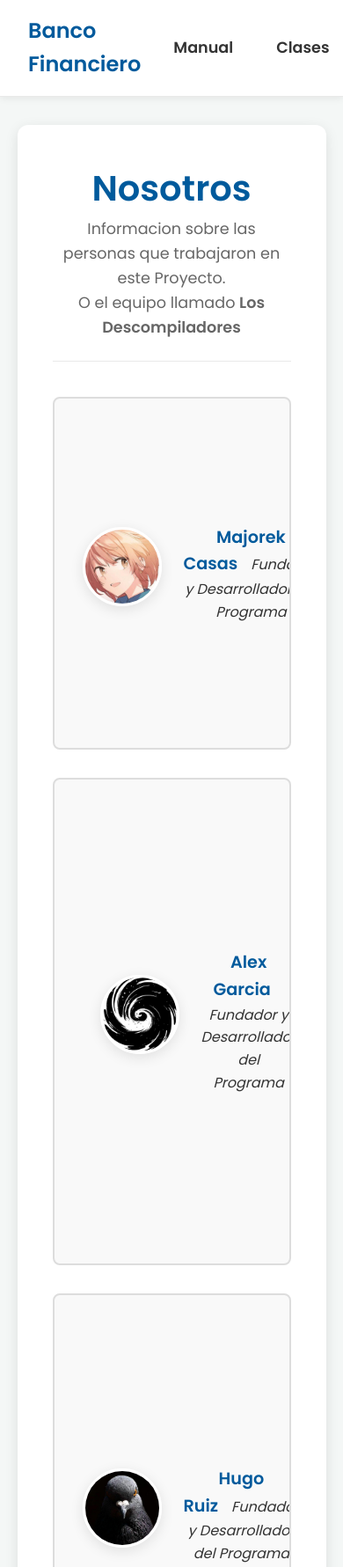
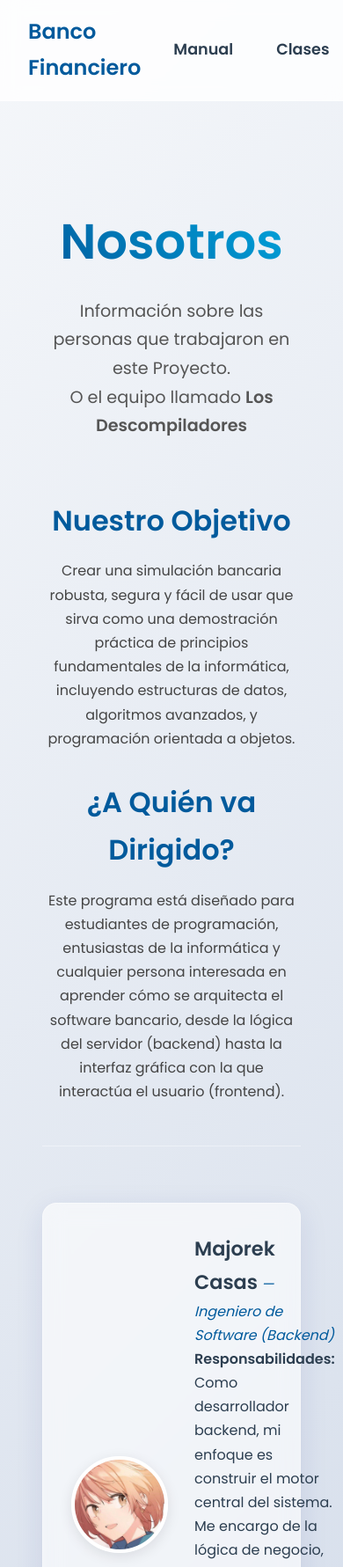
Before and after one commit to AlexGPB06/Manual_Usuaeio_Proyecto_ED, a plain HTML site: page quienes_somos.html in a window 390 px wide. Shown: the top 1781 px of the page at 88% size. Drawn offline with Linux system fonts and the light colour scheme.

Commit message:
mejora quien somos y clases

```diff
--- /dev/null
+++ b/quien.css
@@ -0,0 +1,176 @@
+/* --- Estilos Generales y Variables --- */
+:root {
+    --primary-color: #005A9C;
+    --secondary-color: #00A9E0;
+    --surface-color: rgba(255, 255, 255, 0.6); /* Color para efecto cristal */
+    --text-color: #2c3e50;
+    --light-gray: rgba(255, 255, 255, 0.4); /* Borde sutil para el efecto cristal */
+    --shadow-glass: 0 8px 32px 0 rgba(31, 38, 135, 0.1);
+}
+
+/* --- Animación Dinámica de Entrada --- */
+@keyframes fadeInSlideUp {
+    from {
+        opacity: 0;
+        transform: translateY(30px);
+    }
+    to {
+        opacity: 1;
+        transform: translateY(0);
+    }
+}
+
+* {
+    margin: 0;
+    padding: 0;
+    box-sizing: border-box;
+}
+
+body {
+    font-family: 'Poppins', sans-serif;
+    /* Fondo con gradiente elegante */
+    background: linear-gradient(135deg, #f5f7fa 0%, #c3cfe2 100%);
+    color: var(--text-color);
+    line-height: 1.7;
+}
+
+/* === Barra de Navegación (Estilo consistente) === */
+nav {
+    background: rgba(255, 255, 255, 0.8);
+    backdrop-filter: blur(10px);
+    padding: 1rem 0;
+    width: 100%;
+    position: sticky;
+    top: 0;
+    z-index: 100;
+    border-bottom: 1px solid var(--light-gray);
+}
+
+.nav-container {
+    max-width: 1200px;
+    margin: 0 auto;
+    padding: 0 2rem;
+    display: flex;
+    justify-content: space-between;
+    align-items: center;
+}
+
+.nav-logo a {
+    color: var(--primary-color);
+    text-decoration: none;
+    font-size: 1.5rem;
+    font-weight: 600;
+}
+
+nav ul { list-style: none; display: flex; align-items: center; margin: 0; padding: 0; }
+nav ul li { margin-left: 25px; }
+nav ul li a {
+    color: var(--text-color);
+    text-decoration: none;
+    font-weight: 600;
+    font-size: 1.1rem;
+    padding: 8px 12px;
+    border-radius: 6px;
+    position: relative;
+    transition: all 0.3s ease;
+}
+nav ul li a:hover { color: var(--primary-color); transform: translateY(-2px); }
+nav ul li a.active { background-color: var(--primary-color); color: white; }
+
+/* --- Contenedor Principal --- */
+.container {
+    max-width: 1000px; /* Un poco más estrecho para mejor lectura */
+    margin: 4rem auto;
+    padding: 3rem;
+}
+
+header {
+    text-align: center;
+    margin-bottom: 4rem;
+}
+
+header h1 {
+    font-size: 3.5rem;
+    font-weight: 700;
+    /* Título con gradiente */
+    background: linear-gradient(45deg, var(--primary-color), var(--secondary-color));
+    -webkit-background-clip: text;
+    -webkit-text-fill-color: transparent;
+    margin-bottom: 1rem;
+}
+header p { color: #555; font-size: 1.2rem; }
+
+/* --- Estilos para la sección de perfiles con efecto cristal --- */
+.profile-container {
+    background: var(--surface-color);
+    backdrop-filter: blur(12px);
+    border: 1px solid var(--light-gray);
+    box-shadow: var(--shadow-glass);
+    padding: 2rem;
+    margin: 2rem 0;
+    border-radius: 16px;
+    display: flex;
+    align-items: center;
+    gap: 30px;
+    transition: all 0.4s ease;
+
+    /* Aplicamos la animación */
+    opacity: 0;
+    animation: fadeInSlideUp 0.6s ease-out forwards;
+}
+
+.profile-container:hover {
+    transform: translateY(-8px);
+    box-shadow: 0 12px 35px 0 rgba(31, 38, 135, 0.15);
+}
+
+/* Retraso en la animación para cada perfil */
+.profile-container:nth-of-type(1) { animation-delay: 0.2s; }
+.profile-container:nth-of-type(2) { animation-delay: 0.4s; }
+.profile-container:nth-of-type(3) { animation-delay: 0.6s; }
+
+.profile-container img {
+    width: 110px;
+    height: 110px;
+    object-fit: cover;
+    border-radius: 50%;
+    border: 4px solid white;
+    box-shadow: 0 4px 15px rgba(0,0,0,0.1);
+    transition: all 0.4s ease;
+}
+
+.profile-container:hover img {
+    border-color: var(--secondary-color);
+    transform: scale(1.05);
+}
+
+.profile-container span {
+    font-weight: 600;
+    font-size: 1.4rem;
+}
+
+.profile-container i {
+    color: var(--primary-color);
+    font-weight: 500;
+}
+
+/* Estilos para la sección "Nuestro Objetivo" */
+main section {
+    text-align: center;
+    margin-bottom: 4rem;
+    padding-bottom: 3rem;
+    border-bottom: 1px solid var(--light-gray);
+}
+
+main section h2 {
+    font-weight: 600;
+    color: var(--primary-color);
+    margin-bottom: 1rem;
+    font-size: 2rem;
+}
+
+main section p {
+    max-width: 750px;
+    margin: 0 auto;
+    color: #444;
+}
--- a/quienes_somos.html
+++ b/quienes_somos.html
@@ -5,8 +5,7 @@
     <meta name="viewport" content="width=device-width, initial-scale=1.0">
     <title>Quienes Somos - Banco Financiero</title>
     <link href="https://fonts.googleapis.com/css2?family=Poppins:wght@300;400;600&display=swap" rel="stylesheet">
-    <link rel="stylesheet" href="style.css">
-</head>
+    <link rel="stylesheet" href="quien.css"> </head>
 <body>
 
 <nav>
@@ -21,98 +20,46 @@
         </ul>
     </div>
 </nav>
-<style>
-/* Ensure proper background and container centering */
-body {
-    background-color: #f4f7f6;
-    margin: 0;
-    padding: 0;
-    font-family: 'Poppins', sans-serif;
-}
 
-/* Ensure main container is centered */
-.container {
-    max-width: 1200px !important;
-    margin: 2rem auto !important;
-    padding: 2.5rem !important;
-    background: white !important;
-    border-radius: 12px;
-    box-shadow: 0 4px 15px rgba(0, 0, 0, 0.1);
-    width: 90% !important; /* Ensure it doesn't take full width on small screens */
-}
-
-.profile-container {
-    border: 2px solid #ddd;
-    background-color: #f9f9f9;
-    border-radius: 8px;
-    padding: 2rem;
-    margin: 2rem 0;
-}
-
-.profile-container::after {
-    content: "";
-    display: table;
-    clear: both;
-}
-
-.profile-container img {
-    float: left;
-    margin-right: 20px;
-    border-radius: 50%;
-    width: 90px;
-    height: 90px;
-    object-fit: cover;
-}
-
-.profile-container span {
-    font-size: 1.2rem;
-    margin-right: 15px;
-    color: var(--primary-color);
-}
-
-/* Profile container with image on the right */
-.profile-container.image-right img {
-    float: right;
-    margin-left: 20px;
-    margin-right: 0;
-}
-
-@media (max-width: 768px) {
-    .profile-container {
-        text-align: center;
-    }
-    .profile-container img {
-        margin: 0 auto 1rem auto;
-        float: none;
-        display: block;
-    }
-}
-</style>
     <div class="container">
         <header>
             <h1>Nosotros</h1>
-            <p>Informacion sobre las personas que trabajaron en este Proyecto.</p>
+            <p>Información sobre las personas que trabajaron en este Proyecto.</p>
             <p>O el equipo llamado <strong>Los Descompiladores</strong></p>
         </header>
+
         <main>
+            <section>
+                <h2>Nuestro Objetivo</h2>
+                <p>Crear una simulación bancaria robusta, segura y fácil de usar que sirva como una demostración práctica de principios fundamentales de la informática, incluyendo estructuras de datos, algoritmos avanzados, y programación orientada a objetos.</p>
+                <h2 style="margin-top: 2rem;">¿A Quién va Dirigido?</h2>
+                <p>Este programa está diseñado para estudiantes de programación, entusiastas de la informática y cualquier persona interesada en aprender cómo se arquitecta el software bancario, desde la lógica del servidor (backend) hasta la interfaz gráfica con la que interactúa el usuario (frontend).</p>
+            </section>
 
             <div class="profile-container">
-                    <img src="Imagenes/Majorek.jpg" alt="KEROJAM">
-                    <p><strong><span>Majorek Casas</span></strong><i>Fundador y Desarrollador del Programa</i></p>
-                    <p><strong>Uso en el Programa:</strong> Inicia el sistema, carga los clientes iniciales y presenta los menús de texto al usuario para que interactúe.</p>
-            </div>
-
-            <div class="profile-container image-right">
-                <img src="Imagenes/Alex.jpg" alt="Hugoat">
-                <p><strong><span>Alex Garcia</span></strong> <i>Fundador y Desarrollador del Programa</i></p>
-                    <p><strong>Uso en el Programa:</strong> Reemplaza la consola por una experiencia visual. Dibuja las ventanas, botones y campos de texto, y captura las acciones del usuario (clics) para ejecutar la lógica del banco.</p>
+                <img src="Imagenes/Majorek.jpg" alt="Majorek Casas">
+                <div>
+                    <p><strong><span>Majorek Casas</span></strong><i> — Ingeniero de Software (Backend)</i></p>
+                    <p><strong>Responsabilidades:</strong> Como desarrollador backend, mi enfoque es construir el motor central del sistema. Me encargo de la lógica de negocio, la versión de consola y la implementación de las estructuras de datos que aseguran que el banco opere de manera eficiente y segura.</p>
+                </div>
             </div>
 
             <div class="profile-container">
-                <img src="Imagenes/Hugo.jpg" alt="Alex">
-                <p><strong><span>Hugo Ruiz</span></strong><i>Fundador y Desarrollador del Programa</i></p>
-                    <p><strong>Uso en el Programa:</strong> Es el "plano" para cada usuario. Cada objeto <code>Cliente</code> almacena de forma organizada todos los datos de un usuario, que son manipulados por el resto del sistema.</p>
+                <img src="Imagenes/Alex.jpg" alt="Alex Garcia">
+                <div>
+                    <p><strong><span>Alex Garcia</span></strong> <i>— Ingeniero de Software (GUI)</i></p>
+                    <p><strong>Responsabilidades:</strong> Mi trabajo es crear la experiencia de usuario a través de la interfaz gráfica (GUI). Diseño y programo las ventanas, botones y elementos visuales con los que el cliente interactúa, asegurando que la aplicación sea intuitiva, atractiva y funcional.</p>
+                </div>
             </div>
+
+            <div class="profile-container">
+                <img src="Imagenes/Hugo.jpg" alt="Hugo Ruiz">
+                <div>
+                    <p><strong><span>Hugo Ruiz</span></strong><i> — Arquitecto de Software y Datos</i></p>
+                    <p><strong>Responsabilidades:</strong> Me especializo en el modelado de datos. Fui responsable de diseñar la clase <code>Cliente</code>, que es el pilar sobre el cual se construyen todas las operaciones. Mi labor asegura que la información del usuario se maneje de forma organizada, coherente y escalable.</p>
+                </div>
+            </div>
+
         </main>
     </div>
 
--- a/style.css
+++ b/style.css
@@ -3,10 +3,11 @@
     --primary-color: #005A9C;
     --secondary-color: #00A9E0;
     --bg-color: #f4f7f6;
-    --text-color: #333;
-    --light-gray: #e9e9e9;
+    --text-color: #2c3e50; /* Un poco más oscuro para mejor contraste */
+    --light-gray: #e0e0e0;
     --white: #ffffff;
     --shadow: 0 4px 15px rgba(0, 0, 0, 0.1);
+    --shadow-hover: 0 8px 25px rgba(0, 90, 156, 0.15); /* Sombra más pronunciada al pasar el cursor */
 }
 
 * {
@@ -18,8 +19,9 @@
 body {
     font-family: 'Poppins', sans-serif;
     background-color: var(--bg-color);
+    background-image: linear-gradient(to bottom right, #f4f7f6, #e9f2f9); /* Fondo con gradiente sutil */
     color: var(--text-color);
-    line-height: 1.6;
+    line-height: 1.7; /* Ligeramente más espaciado para comodidad */
 }
 
 /* === Barra de Navegación Unificada y Mejorada === */
@@ -67,15 +69,15 @@ nav ul li a {
     padding: 8px 12px;
     border-radius: 6px;
     position: relative;
-    transition: color 0.3s ease, background-color 0.3s ease;
+    transition: all 0.3s ease;
 }
 
 nav ul li a:hover {
     color: var(--primary-color);
     background-color: #f0f0f0;
+    transform: translateY(-2px); /* Efecto dinámico en menú */
 }
 
-/* La clase 'active' ahora define el estilo del enlace de la página actual */
 nav ul li a.active {
     background-color: var(--primary-color);
     color: var(--white);
@@ -85,24 +87,25 @@ nav ul li a.active {
 /* --- Contenedor Principal y Encabezado --- */
 .container {
     max-width: 1200px;
-    margin: 2rem auto;
+    margin: 3rem auto;
     background: var(--white);
-    padding: 2.5rem;
-    border-radius: 12px;
+    padding: 3rem;
+    border-radius: 16px;
     box-shadow: var(--shadow);
 }
 
 header {
     text-align: center;
-    margin-bottom: 2.5rem;
+    margin-bottom: 3rem;
     border-bottom: 1px solid var(--light-gray);
-    padding-bottom: 1.5rem;
+    padding-bottom: 2rem;
 }
 
 header h1 {
     color: var(--primary-color);
-    font-size: 2.5rem;
+    font-size: 2.8rem;
     font-weight: 600;
+    text-shadow: 1px 1px 3px rgba(0,0,0,0.05); /* Sombra sutil para el título */
 }
 
 header h1 span {
@@ -111,7 +114,9 @@ header h1 span {
 
 header p {
     color: #666;
-    font-size: 1.1rem;
+    font-size: 1.2rem;
+    max-width: 700px;
+    margin: 0.5rem auto 0;
 }
 
 /* --- Estilos del Acordeón (Aplicable a ambas páginas) --- */
@@ -120,11 +125,13 @@ header p {
     border: 1px solid var(--light-gray);
     border-radius: 8px;
     overflow: hidden;
-    transition: box-shadow 0.3s ease;
+    transition: all 0.3s ease; /* Transición suave para todos los efectos */
 }
 
 .accordion-item:hover {
-    box-shadow: 0 6px 20px rgba(0, 90, 156, 0.1);
+    box-shadow: var(--shadow-hover);
+    transform: translateY(-4px); /* Efecto de elevación */
+    border-color: var(--secondary-color);
 }
 
 .accordion-header {
@@ -149,20 +156,20 @@ header p {
 }
 
 .accordion-header::after {
-    content: '+';
-    font-size: 1.5em;
-    font-weight: 300;
+    content: '▼';
+    font-size: 1em;
+    font-weight: 600;
     color: var(--secondary-color);
-    transition: transform 0.3s ease;
+    transition: transform 0.4s ease;
 }
 
 .accordion-header.active::after {
-    content: '−';
+    transform: rotate(180deg);
 }
 
 .accordion-content {
     padding: 0 1.5rem;
-    background-color: var(--white);
+    background-color: #fafcfe; /* Fondo ligeramente azulado para el contenido */
     max-height: 0;
     overflow: hidden;
     transition: max-height 0.4s ease-out, padding 0.4s ease-out;
@@ -181,58 +188,17 @@ header p {
     color: var(--primary-color);
 }
 
-pre {
-    background-color: #2d2d2d;
-    color: #f1f1f1;
-    padding: 1rem;
-    border-radius: 8px;
-    white-space: pre-wrap;
-    word-wrap: break-word;
-    font-family: 'Courier New', Courier, monospace;
-    font-size: 0.9rem;
-    margin-top: 1rem;
-    margin-bottom: 1.5rem;
-}
-
-/* --- ESTILOS PARA IMÁGENES Y PERFILES --- */
-
-/* Estilo para las imágenes del manual (index.html) */
+/* --- ESTILOS PARA IMÁGENES DEL MANUAL --- */
 .manual-image {
-    /* Tamaño y centrado */
     display: block;
     margin-left: auto;
     margin-right: auto;
-    max-width: 50%; /* <<-- TAMAÑO REDUCIDO -->> */
-    min-width: 250px;
-
-    /* Estilo visual */
+    max-width: 40%;
+    min-width: 220px;
     height: auto;
     border-radius: 8px;
     margin-top: 1.5rem;
     margin-bottom: 1.5rem;
-    box-shadow: 0 4px 12px rgba(0, 0, 0, 0.1);
-    border: 1px solid #e0e0e0;
+    box-shadow: var(--shadow);
+    border: 1px solid var(--light-gray);
 }
-
-/* Estilo para los perfiles (quienes_somos.html) */
-.profile-container {
-    padding: 1.5rem;
-    margin: 2rem 0;
-    border-radius: 12px;
-    background: #f9f9f9;
-    border: 1px solid var(--light-gray);
-    overflow: hidden;
-    display: flex;
-    align-items: center;
-    gap: 25px;
-}
-
-.profile-container img {
-    /* <<-- TAMAÑO REDUCIDO -->> */
-    width: 90px;
-    height: 90px;
-    object-fit: cover;
-    border-radius: 50%;
-    border: 3px solid var(--white);
-    box-shadow: var(--shadow);
-}
```
Also changed, not shown: clases.html (+71 -15 lines).
